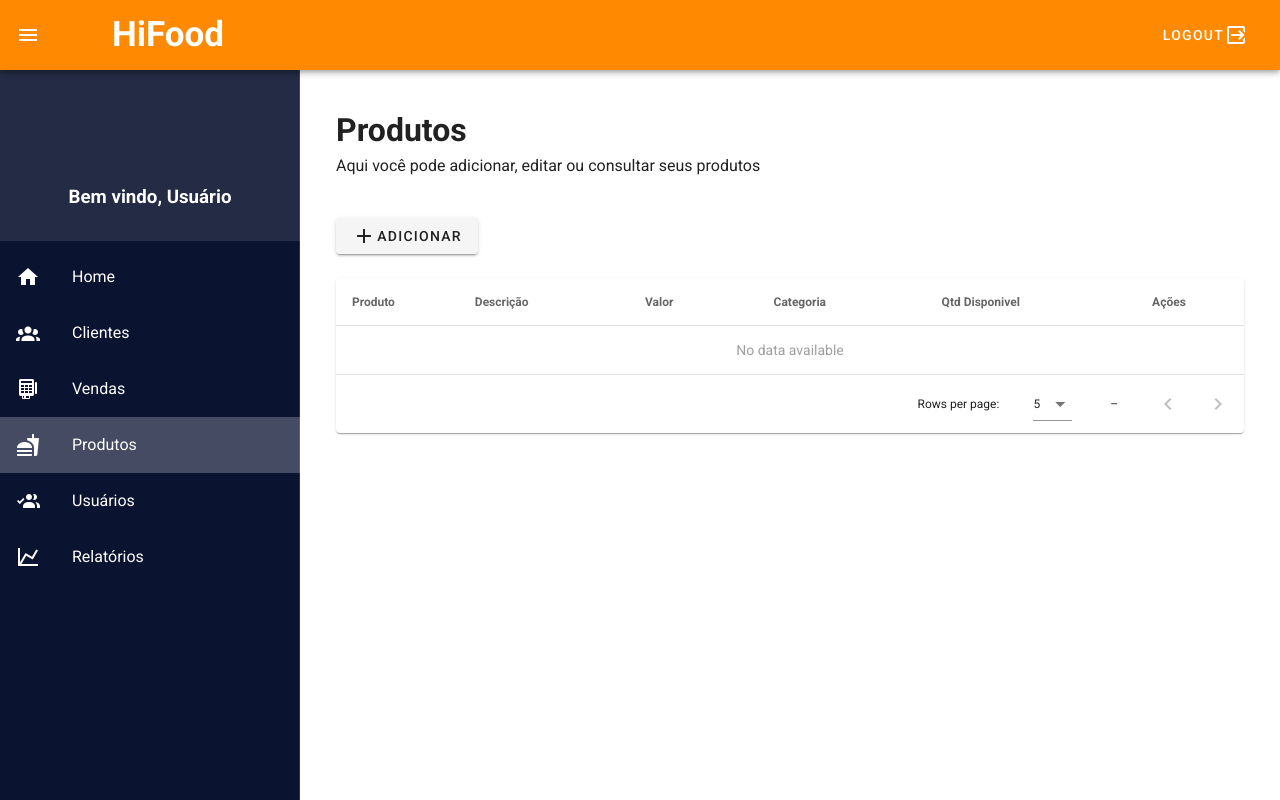
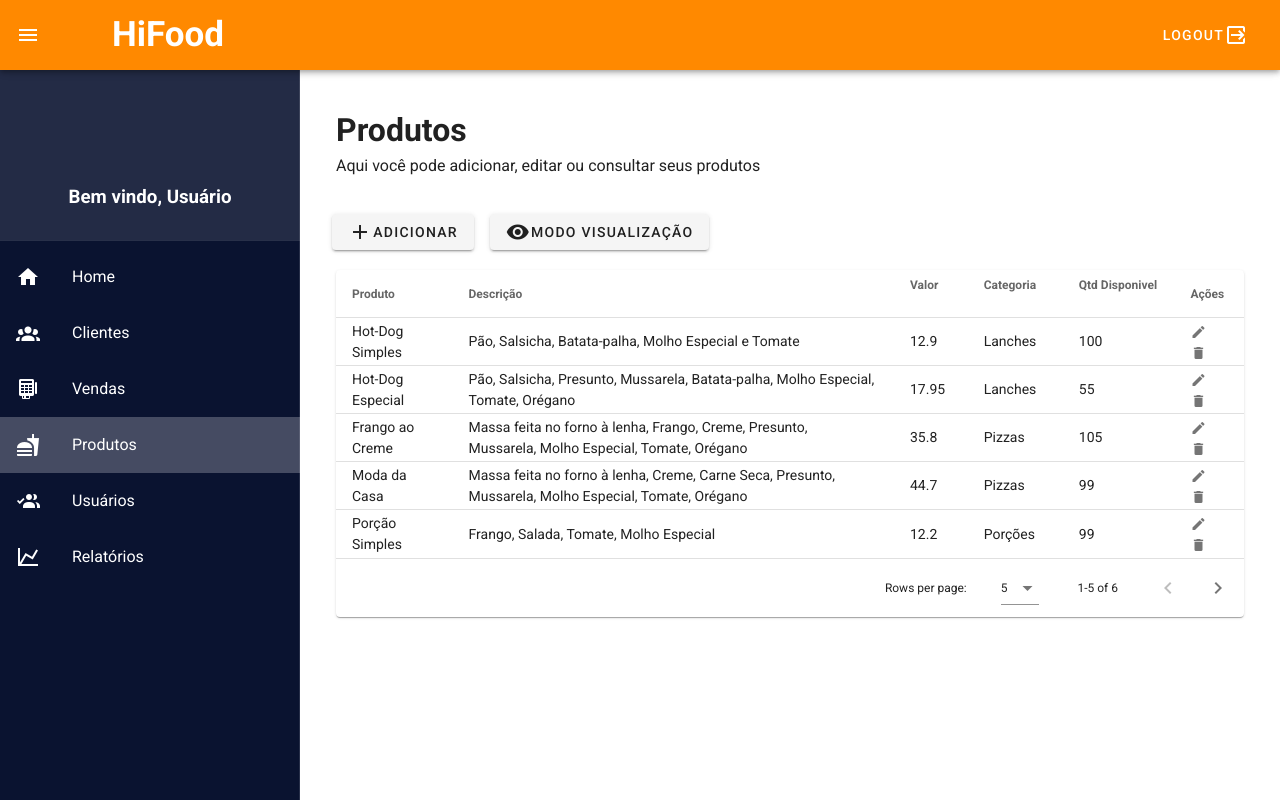
Before and after one commit to fabricadeprogramador/hifood-admin, a Vue app: page /#/produtos in a window 1280 px wide. Built offline with nearby package versions, Linux system fonts and the light colour scheme; what vuetify-mask would draw is missing.

Commit message:
Finalizando ajustes na tela de adição de produtos, edição de produtos e listagem dos produtos

```diff
--- a/src/components/ProdutoAdd.vue
+++ b/src/components/ProdutoAdd.vue
@@ -34,7 +34,7 @@
                 ></v-text-field>
 
                 <v-row>
-                  <v-col cols="12" sm="6" md="4">
+                  <v-col cols="12" sm="12" md="3">
                     <v-text-field
                       label="Valor"
                       v-model="produtoAtual.valor"
@@ -42,7 +42,7 @@
                     ></v-text-field>
                   </v-col>
 
-                  <v-col cols="12" sm="6" md="4">
+                  <v-col cols="12" sm="12" md="3">
                     <v-select
                       label="categoria"
                       :items="arrayCategoria"
@@ -51,12 +51,22 @@
                     ></v-select>
                   </v-col>
 
-                  <v-col cols="12" sm="6" md="4">
+                  <v-col cols="12" sm="12" md="3">
                     <v-text-field
                       label="Quantidade Disponível"
                       v-model="produtoAtual.qtdDisponivel"
                       required
                     ></v-text-field>
+                  </v-col>
+
+                  <v-col cols="12" sm="12" md="3">
+                    <v-file-input
+                      v-model="produtoAtual.imagem"
+                      label="Foto"
+                      placeholder="Anexar uma foto"
+                      outlined
+                    >
+                    </v-file-input>
                   </v-col>
                 </v-row>
 
@@ -93,7 +103,7 @@ export default {
 
   data: () => ({
     produtoAtual: {},
-    msg: false
+    msg: false,
   }),
 
   methods: {
@@ -103,7 +113,8 @@ export default {
 
     salvar() {
       if (this.validar(this.produtoAtual)) {
-        this.produtoAtual.imagem = "https://conteudo.imguol.com.br/c/entretenimento/9d/2020/05/26/hamburguer-recheado-na-churrasqueira-1590524861807_v2_4x3.jpg"
+        this.produtoAtual.imagem =
+          "https://conteudo.imguol.com.br/c/entretenimento/9d/2020/05/26/hamburguer-recheado-na-churrasqueira-1590524861807_v2_4x3.jpg";
         this.arrayProdutos.push(this.produtoAtual);
         this.produtoAtual = {};
         this.msg = true;
--- a/src/components/ProdutoEdit.vue
+++ b/src/components/ProdutoEdit.vue
@@ -76,7 +76,14 @@
 
             <v-card-title>Enviar imagem</v-card-title>
 
-            <v-card-subtitle>Adicione uma nova foto</v-card-subtitle>
+            <v-card-subtitle>
+              <v-file-input
+                  v-model="produtoEdit.imagem"
+                  label="Adicione uma nova foto"
+                  placeholder="Anexar uma foto"
+                >
+                </v-file-input>
+            </v-card-subtitle>
           </v-card>
         </v-col>
       </v-row>
--- a/src/views/Produtos.vue
+++ b/src/views/Produtos.vue
@@ -9,15 +9,20 @@
       </v-row>
 
       <v-row>
-        <v-col>
+        <v-col class="pa-2">
           <v-btn @click="btnAddProduto()">
             <v-icon>mdi-plus</v-icon> Adicionar
+          </v-btn>
+
+          <v-btn @click="btnModoVisualizacao()" class="ml-4">
+            <v-icon>mdi-eye </v-icon> Modo Visualização
           </v-btn>
         </v-col>
       </v-row>
 
       <v-row>
         <v-col>
+          <template v-if="!visualizarLinha">
             <v-data-table
               :headers="headers"
               :items="produtos"
@@ -31,6 +36,11 @@
                 <v-icon small @click="deleteItem(item)">mdi-delete</v-icon>
               </template>
             </v-data-table>
+          </template>
+
+          <template v-else>
+            linha
+          </template>
         </v-col>
       </v-row>
     </template>
@@ -67,7 +77,57 @@ export default {
       exibeListaProdutos: true,
       exibeComponentProdutoAdd: false,
       exibeComponentProdutoEdit: false,
-      produtos: [],
+      produtos: [
+        {
+          nome: "Hot-Dog Simples",
+          descricao: "Pão, Salsicha, Batata-palha, Molho Especial e Tomate",
+          valor: 12.90,
+          categoria: "Lanches",
+          qtdDisponivel: 100,
+          imagem: "https://www.receiteria.com.br/wp-content/uploads/receitas-de-molho-de-cachorro-quente-1.jpg"
+        },
+        {
+          nome: "Hot-Dog Especial",
+          descricao: "Pão, Salsicha, Presunto, Mussarela, Batata-palha, Molho Especial, Tomate, Orégano",
+          valor: 17.95,
+          categoria: "Lanches",
+          qtdDisponivel: 55,
+          imagem: "https://www.dicasdemulher.com.br/wp-content/uploads/2018/03/cachorro-quente-3.jpg"
+        },
+        {
+          nome: "Frango ao Creme",
+          descricao: "Massa feita no forno à lenha, Frango, Creme, Presunto, Mussarela, Molho Especial, Tomate, Orégano",
+          valor: 35.80,
+          categoria: "Pizzas",
+          qtdDisponivel: 105,
+          imagem: "https://t2.rg.ltmcdn.com/pt/images/4/1/2/img_pizza_de_liquidificador_de_frango_6214_orig.jpg"
+        },
+        {
+          nome: "Moda da Casa",
+          descricao: "Massa feita no forno à lenha, Creme, Carne Seca, Presunto, Mussarela, Molho Especial, Tomate, Orégano",
+          valor: 44.70,
+          categoria: "Pizzas",
+          qtdDisponivel: 99,
+          imagem: "https://www.ocladapizza.com.br/wp-content/uploads/2017/02/massa-da-pizza-conhe%C3%A7a-6-ingredientes-e-suas-fun%C3%A7%C3%B5es-blog-pizzaria-o-cla-da-pizza-660x420.jpg"
+        },
+        {
+          nome: "Porção Simples",
+          descricao: "Frango, Salada, Tomate, Molho Especial",
+          valor: 12.20,
+          categoria: "Porções",
+          qtdDisponivel: 99,
+          imagem: "https://img.elo7.com.br/product/original/22565B3/adesivo-parede-prato-comida-frango-salada-restaurante-lindo-adesivo-parede.jpg"
+        },
+        {
+          nome: "Prato Completo",
+          descricao: "Arroz, Feijão, Salada, Tomate e Bife Aceboladol",
+          valor: 13.40,
+          categoria: "Pratos",
+          qtdDisponivel: 100,
+          imagem: "https://www.istoedinheiro.com.br/wp-content/uploads/sites/17/2019/08/din1135-sustenta5.jpg"
+        }
+
+      ],
       produtoEdit: {},
       categoriaProdutos: [
         "Lanches",
@@ -77,8 +137,8 @@ export default {
         "Sobremesas",
         "Porções",
       ],
-
       editedIndex: -1,
+      visualizarLinha: false,
       headers: [
         {
           text: "Produto",
@@ -100,6 +160,8 @@ export default {
       this.exibeListaProdutos = false;
       this.exibeComponentProdutoAdd = true;
     },
+
+    btnModoVisualizacao() {},
 
     fechaComponenteProdutoAdd() {
       this.exibeListaProdutos = true;
```
Also changed, not shown: 1 other file (tests, documents, lock files or other folders). Lines whose indentation alone changed are shown as unchanged.
